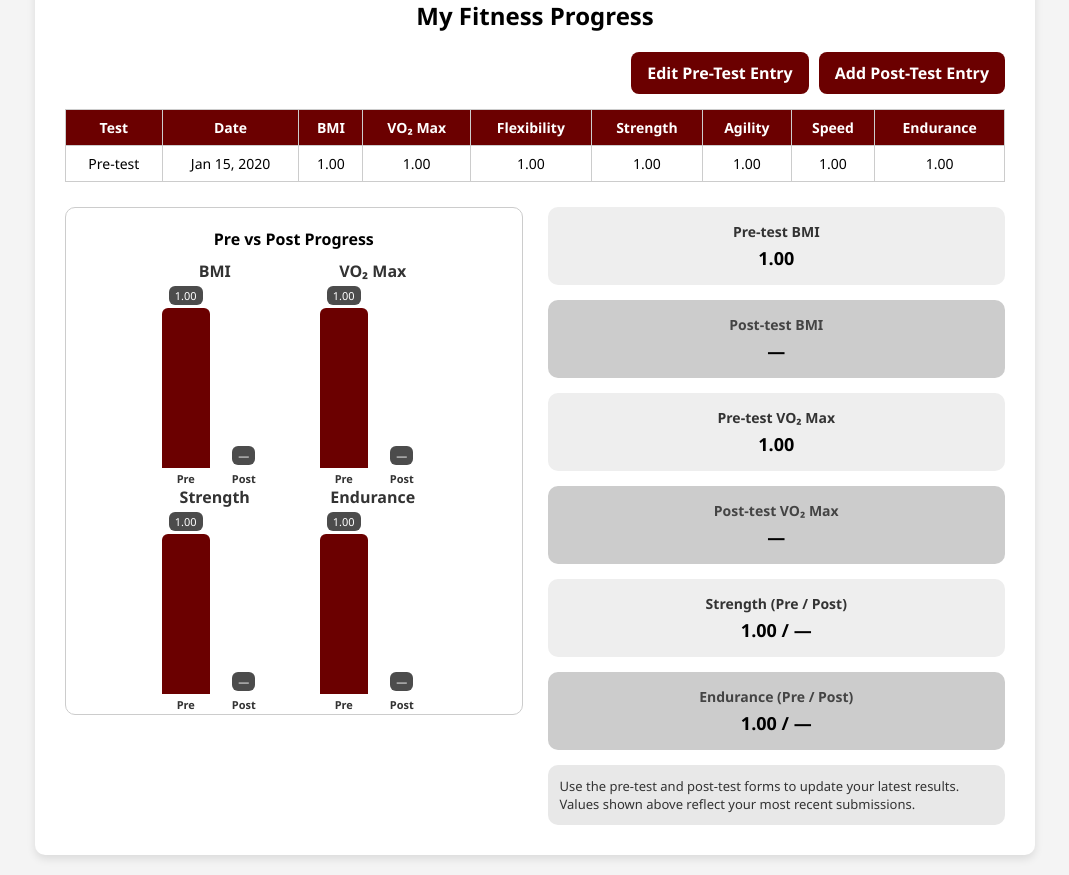
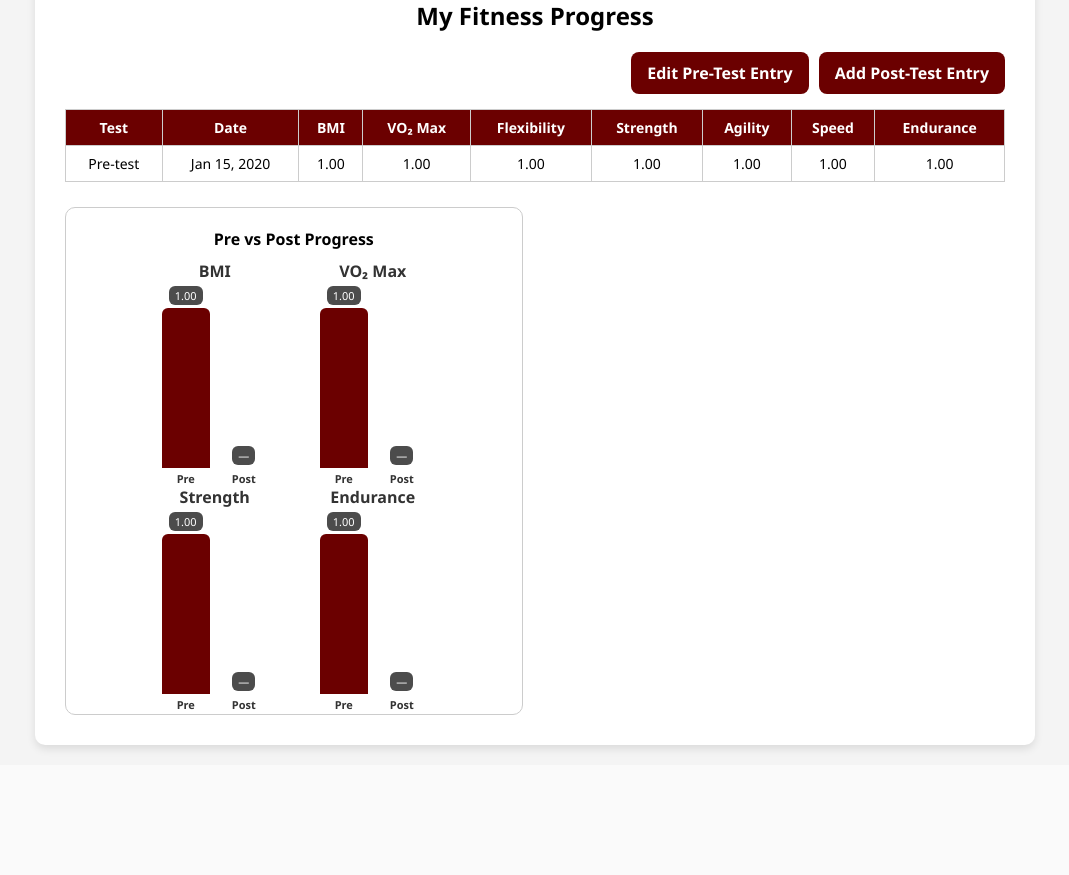
Before and after one commit to CloudMonkeyCoding/Fitness-Django-Project, a Django app: page /student-progress/ in a window 1280 px wide. Shown: the part 142-1017 px from the top of the page, without its empty margins (105-1174 px from the left). After the commit the page ends 894 px from the top, so only its background shows below. Run offline with Django 5.2, Linux system fonts and the light colour scheme; a user stored in the database is signed in; tables that the repository leaves empty hold one stand-in row (values such as "Sample post"); some libraries are stand-ins or nearby versions.

Commit message:
remove unecessary cards

```diff
--- a/core/templates/studentprogress.html
+++ b/core/templates/studentprogress.html
@@ -375,31 +375,6 @@
             <p>No valid test data available yet.</p>
           {% endif %}
         </div>
-
-        <!-- Info Boxes -->
-        <div class="info">
-          <div class="info-box">Pre-test BMI<span>{% if pre_test %}{{ pre_test.bmi|floatformat:2 }}{% else %}—{% endif %}</span></div>
-          <div class="info-box gray-box">Post-test BMI<span>{% if post_test %}{{ post_test.bmi|floatformat:2 }}{% else %}—{% endif %}</span></div>
-
-          <div class="info-box">Pre-test VO₂ Max<span>{% if pre_test %}{{ pre_test.vo2_max|floatformat:2 }}{% else %}—{% endif %}</span></div>
-          <div class="info-box gray-box">Post-test VO₂ Max<span>{% if post_test %}{{ post_test.vo2_max|floatformat:2 }}{% else %}—{% endif %}</span></div>
-
-          <div class="info-box">Strength (Pre / Post)<span>
-            {% if pre_test %}{{ pre_test.strength|floatformat:2 }}{% else %}—{% endif %}
-            /
-            {% if post_test %}{{ post_test.strength|floatformat:2 }}{% else %}—{% endif %}
-          </span></div>
-          <div class="info-box gray-box">Endurance (Pre / Post)<span>
-            {% if pre_test %}{{ pre_test.endurance|floatformat:2 }}{% else %}—{% endif %}
-            /
-            {% if post_test %}{{ post_test.endurance|floatformat:2 }}{% else %}—{% endif %}
-          </span></div>
-
-          <div class="note">
-            Use the pre-test and post-test forms to update your latest results.
-            Values shown above reflect your most recent submissions.
-          </div>
-        </div>
       </div>
     </div>
   </div>
```
